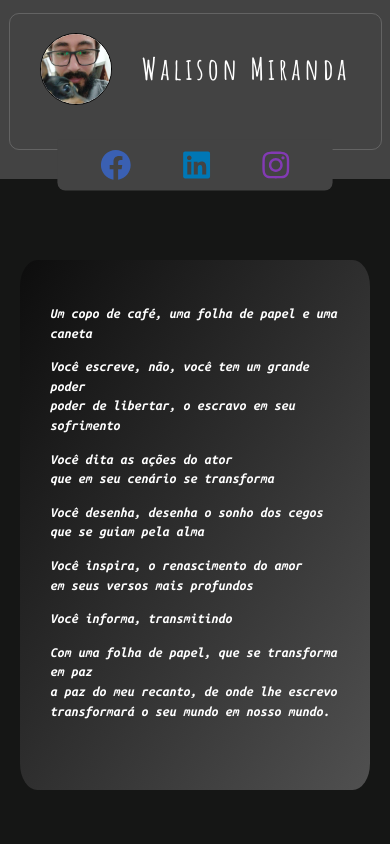
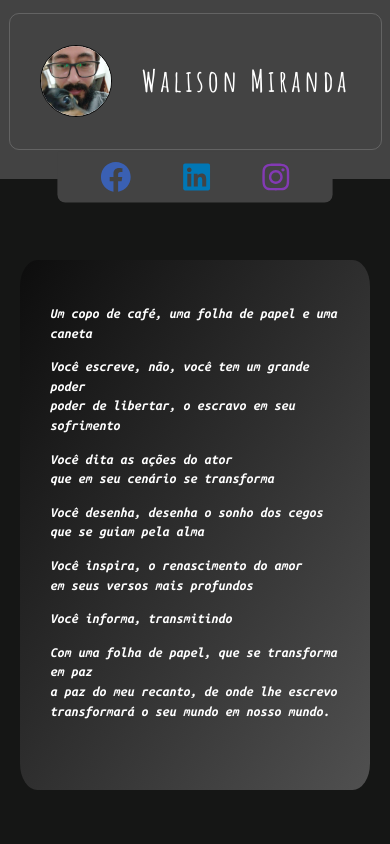
Before and after one commit to WalisonMiranda/Pagina-Poesias, a React (Create React App) app: page / in a window 390 px wide. Shown: the top 844 px of the page. Built offline with nearby package versions, Linux system fonts and the light colour scheme.

Commit message:
Update style.css

```diff
--- a/src/components/header/style.css
+++ b/src/components/header/style.css
@@ -81,7 +81,7 @@
     }
 
     .profile {
-        margin-top: 76px;
+        margin-top: 100px;
         padding-bottom: 15px;
         justify-content: space-between;
     }
```
